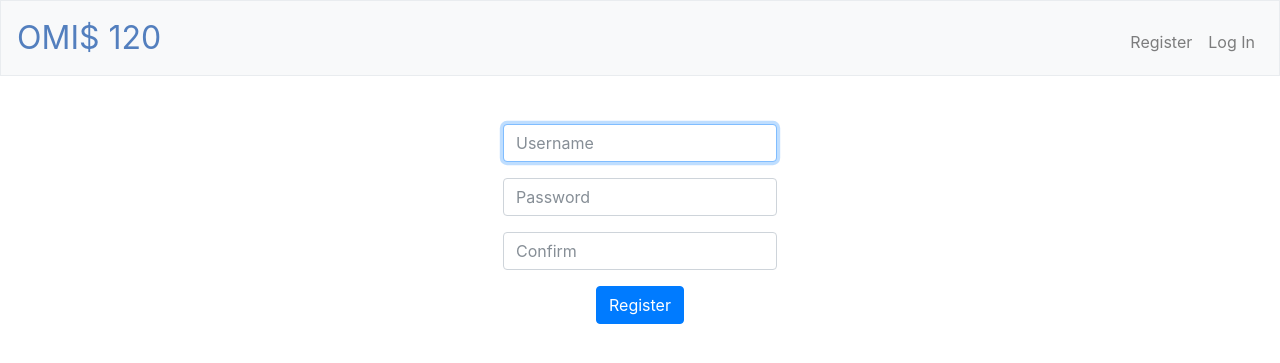
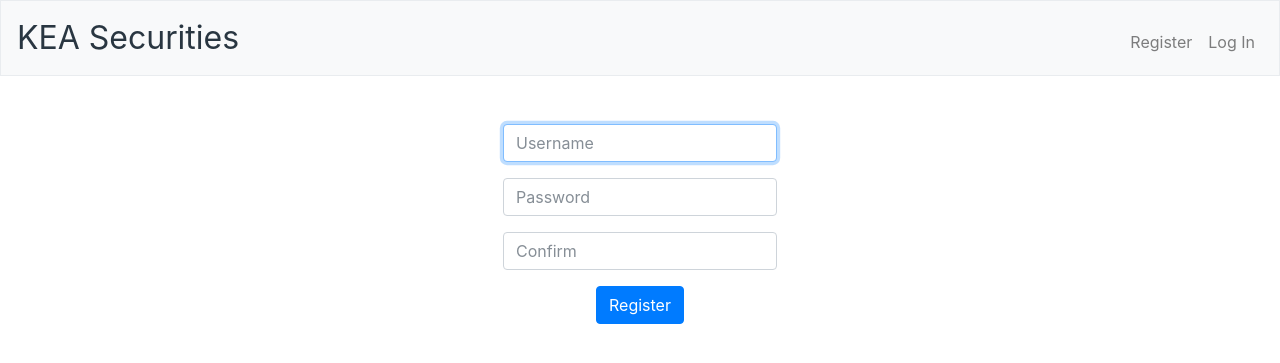
Before and after one commit to from81/omis120stockmarket, a Flask app: page /register in a window 1280 px wide. Shown: the top 363 px of the page. Run offline with Flask 2, Linux system fonts and the light colour scheme; some libraries are stand-ins or nearby versions.

Commit message:
update layout and css

```diff
--- a/helpers.py
+++ b/helpers.py
@@ -79,7 +79,7 @@ def lookup(symbol):
     try:
 
         # GET CSV
-        url = f"https://www.alphavantage.co/query?apikey=NAJXWIA8D6VN6A3K&datatype=csv&function=TIME_SERIES_INTRADAY&interval=1min&symbol={symbol}"
+        url = f"https://www.alphavantage.co/query?apikey=TN3OWU38ZSMDF9WH&datatype=csv&function=TIME_SERIES_INTRADAY&interval=1min&symbol={symbol}"
         webpage = urllib.request.urlopen(url)
 
         # Parse CSV
--- a/static/styles.css
+++ b/static/styles.css
@@ -1,46 +1,25 @@
-nav .navbar-brand
-{
+nav .navbar-brand{
     /* size for brand */
     font-size: xx-large;
 }
-
-/* colors for brand */
-nav .navbar-brand .blue
-{
-    color: #537fbe;
+nav .navbar-brand .color{
+    /* colors for brand */
+    color: #293641;
 }
-nav .navbar-brand .red
-{
-    color: #ea433b;
-}
-nav .navbar-brand .yellow
-{
-    color: #f5b82e;
-}
-nav .navbar-brand .green
-{
-    color: #2e944b;
-}
-
-main .form-control
-{
+main .form-control{
     /* center form controls */
     display: inline-block;
 
     /* override Bootstrap's 100% width for form controls */
     width: auto;
 }
-
-main
-{
+main{
     /* scroll horizontally */
     overflow-x: auto;
 
     text-align: center;
 }
-
-main img
-{
+main img{
     /* mobile-responsive */
     max-width: 100%;
 }
--- a/templates/layout.html
+++ b/templates/layout.html
@@ -1,5 +1,4 @@
 <!DOCTYPE html>
-
 <html lang="en">
 
     <head>
@@ -8,23 +7,24 @@
         <meta charset="utf-8" />
         <meta name="viewport" content="width=device-width, initial-scale=1, shrink-to-fit=no" />
 
+        <!-- include CSS in "Static" directory -->
+        <link href="/static/styles.css" rel="stylesheet" />
+
         <!-- documentation at http://getbootstrap.com/docs/4.0/, alternative themes at https://bootswatch.com/4-alpha/ -->
         <link href="https://maxcdn.bootstrapcdn.com/bootstrap/4.0.0-beta.2/css/bootstrap.min.css" rel="stylesheet" />
-
-        <link href="/static/styles.css" rel="stylesheet" />
 
         <script src="https://code.jquery.com/jquery-3.1.1.min.js"></script>
         <script src="https://cdnjs.cloudflare.com/ajax/libs/popper.js/1.12.3/umd/popper.min.js"></script>
         <script src="https://maxcdn.bootstrapcdn.com/bootstrap/4.0.0-beta.2/js/bootstrap.min.js"></script>
 
-        <title>OMI$ 120: {% block title %}{% endblock %}</title>
+        <title>KEA Securities: {% block title %}{% endblock %}</title>
 
     </head>
 
     <body>
 
         <nav class="navbar navbar-expand-md navbar-light bg-light border">
-            <a class="navbar-brand" href="/"><span class="blue">OMI$ 120</span></a>
+            <a class="navbar-brand" href="/"><span class="color">KEA Securities</span></a>
             <button aria-controls="navbar" aria-expanded="false" aria-label="Toggle navigation" class="navbar-toggler" data-target="#navbar" data-toggle="collapse" type="button">
                 <span class="navbar-toggler-icon"></span>
             </button>
```
Also changed, not shown: config.py (added, +27 -0 lines), requirements.txt (+9 -0 lines), templates/buy.html (+18 -1 lines), templates/sell.html (+16 -1 lines), finance.db, 4 other files.
